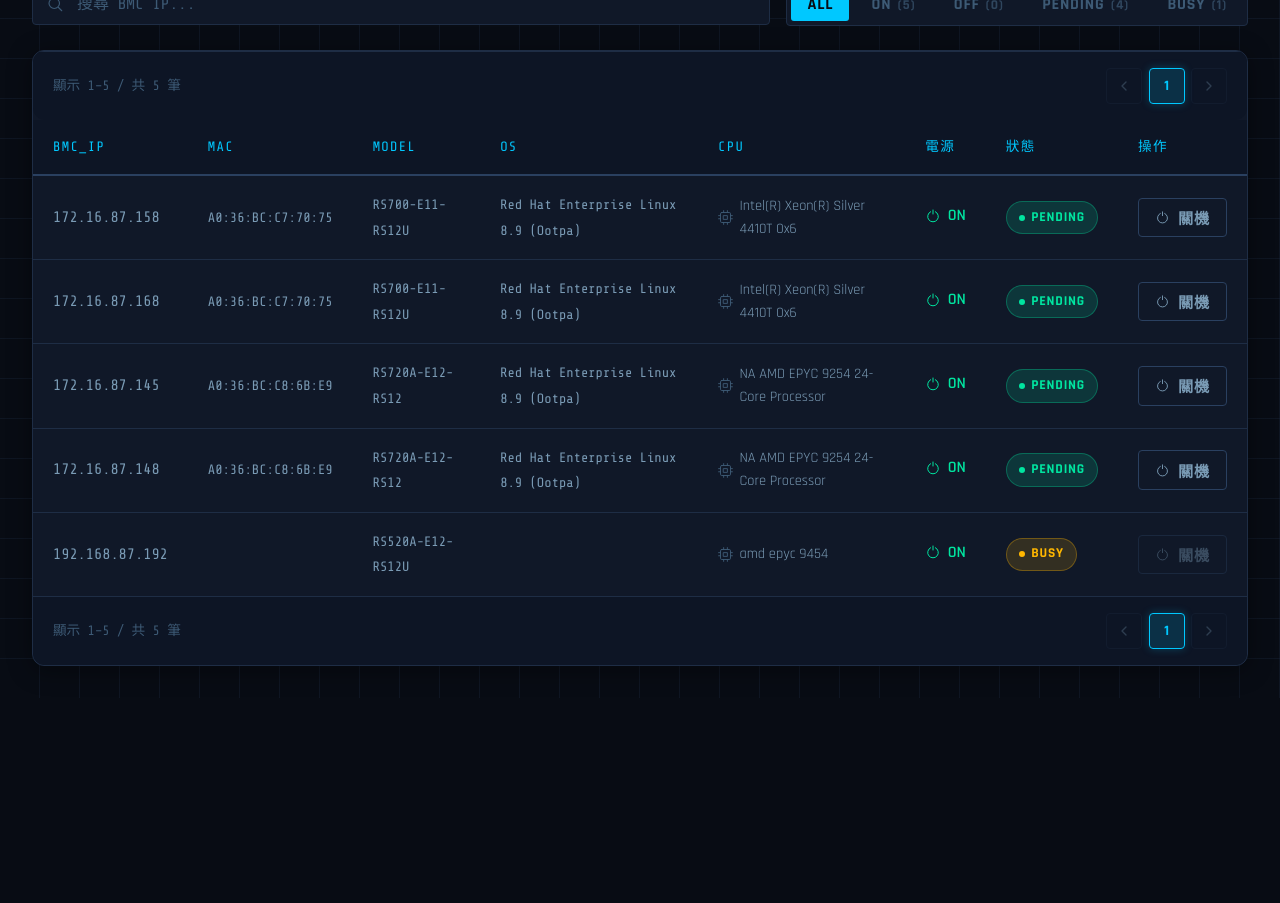
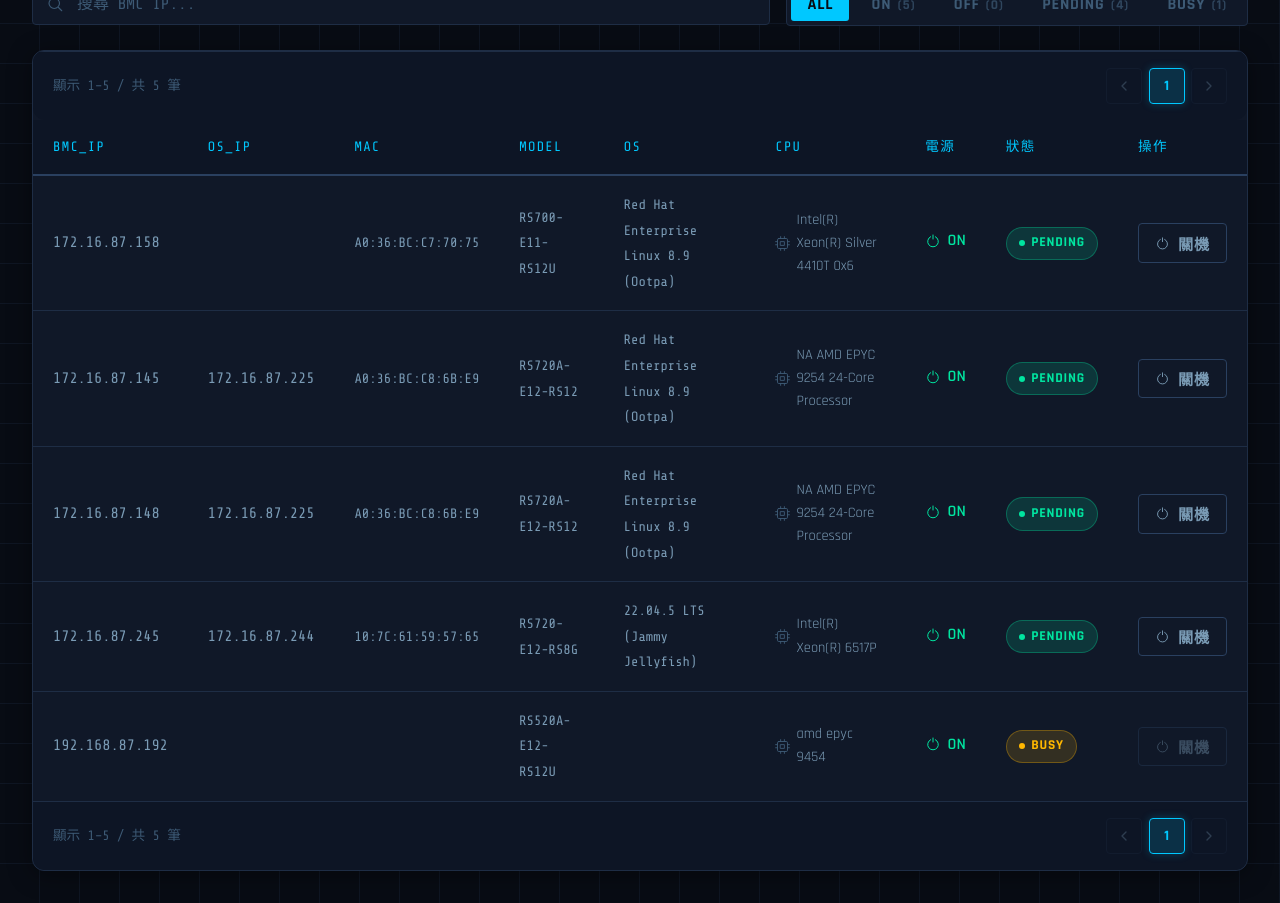
Before and after one commit to davidlin504/dashboard_computing_node, a React (Vite) app: page / in a window 1280 px wide. Shown: the part 320-1223 px from the top of the page. Before the commit the page ends 1018 px from the top, so only its background shows below. Built offline with nearby package versions, Linux system fonts and the light colour scheme; no server answers.

Commit message:
show os-ip

```diff
--- a/public/status.json
+++ b/public/status.json
@@ -1,18 +1,7 @@
 [
   {
     "bmc_ip": "172.16.87.158",
-    "os_ip": "172.16.87.162",
-    "mac_address": "A0:36:BC:C7:70:75",
-    "power": 1,
-    "cpu": "Intel(R) Xeon(R) Silver 4410T 0x6",
-    "model": "RS700-E11-RS12U",
-    "active": true,
-    "status": "pending",
-    "os": "Red Hat Enterprise Linux 8.9 (Ootpa)"
-  },
-  {
-    "bmc_ip": "172.16.87.168",
-    "os_ip": "172.16.87.162",
+    "os_ip": "",
     "mac_address": "A0:36:BC:C7:70:75",
     "power": 1,
     "cpu": "Intel(R) Xeon(R) Silver 4410T 0x6",
@@ -44,6 +33,17 @@
     "os": "Red Hat Enterprise Linux 8.9 (Ootpa)"
   },
   {
+    "bmc_ip": "172.16.87.245",
+    "os_ip": "172.16.87.244",
+    "mac_address": "10:7C:61:59:57:65",
+    "power": 1,
+    "cpu": "Intel(R) Xeon(R) 6517P",
+    "model": "RS720-E12-RS8G",
+    "active": true,
+    "status": "pending",
+    "os": "22.04.5 LTS (Jammy Jellyfish)"
+  },
+  {
     "bmc_ip": "192.168.87.192",
     "os_ip": "",
     "mac_address": "",
--- a/src/components/HostsTable.jsx
+++ b/src/components/HostsTable.jsx
@@ -96,7 +96,7 @@ export default function HostsTable({ hosts, onRequireLogin, onUpdate }) {
           <thead>
             <tr>
               <th>BMC_IP</th>
-              {/* <th>OS_IP</th> */}
+              <th>OS_IP</th>
               <th>MAC</th>
               <th>Model</th>
               <th>OS</th>
@@ -135,7 +135,7 @@ export default function HostsTable({ hosts, onRequireLogin, onUpdate }) {
                   sliced.map((host, i) => (
                     <tr key={host.bmc_ip} style={{ animationDelay: `${i * 50}ms` }}>
                       <td><span className={styles.mono}>{host.bmc_ip}</span></td>
-                      {/* <td><span className={styles.mono}>{host.os_ip}</span></td> */}
+                      <td><span className={styles.mono}>{host.os_ip}</span></td>
                       <td><span className={styles.mono} style={{ fontSize: '0.85rem' }}>{host.mac_address}</span></td>
                       <td><span className={styles.mono} style={{ fontSize: '0.85rem' }}>{host.model}</span></td>
                       <td><span className={styles.mono} style={{ fontSize: '0.85rem' }}>{host.os}</span></td>
--- a/src/constants.js
+++ b/src/constants.js
@@ -1,4 +1,4 @@
-const API_BASE = 'http://localhost:8000'
+const API_BASE = 'http://192.168.87.198:8000'
 
 export const API = {
   'hosts': `${API_BASE}/hosts`,
```
